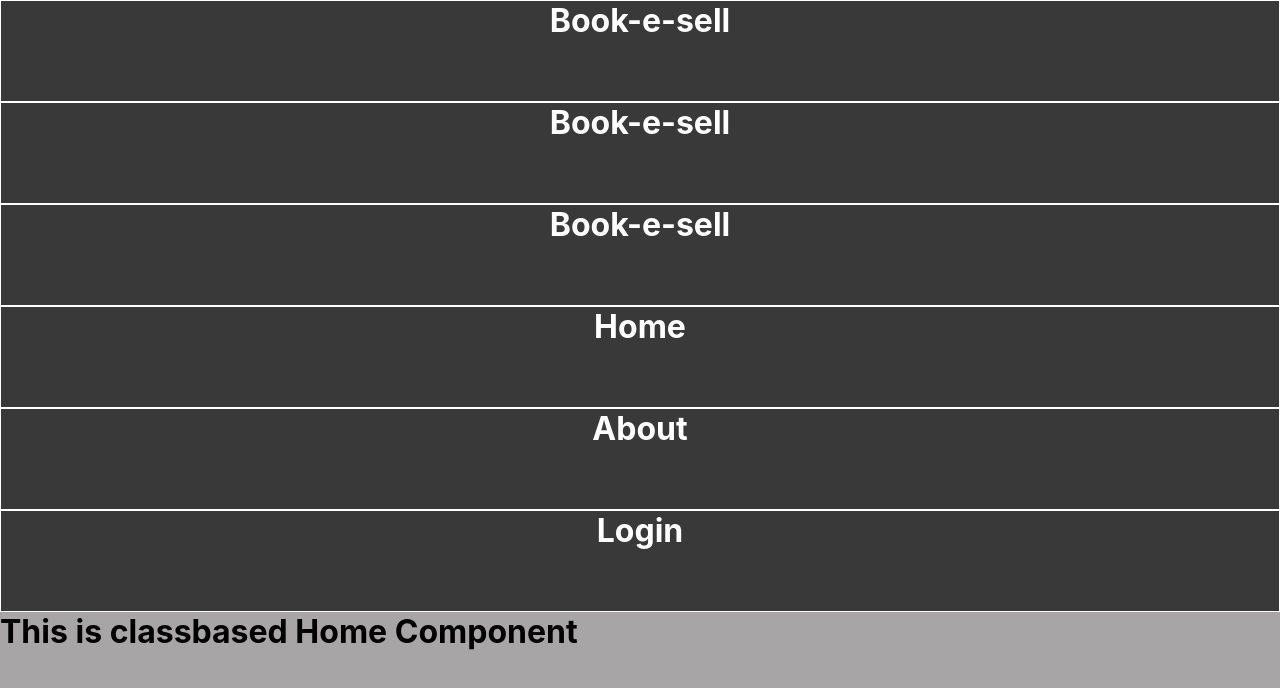
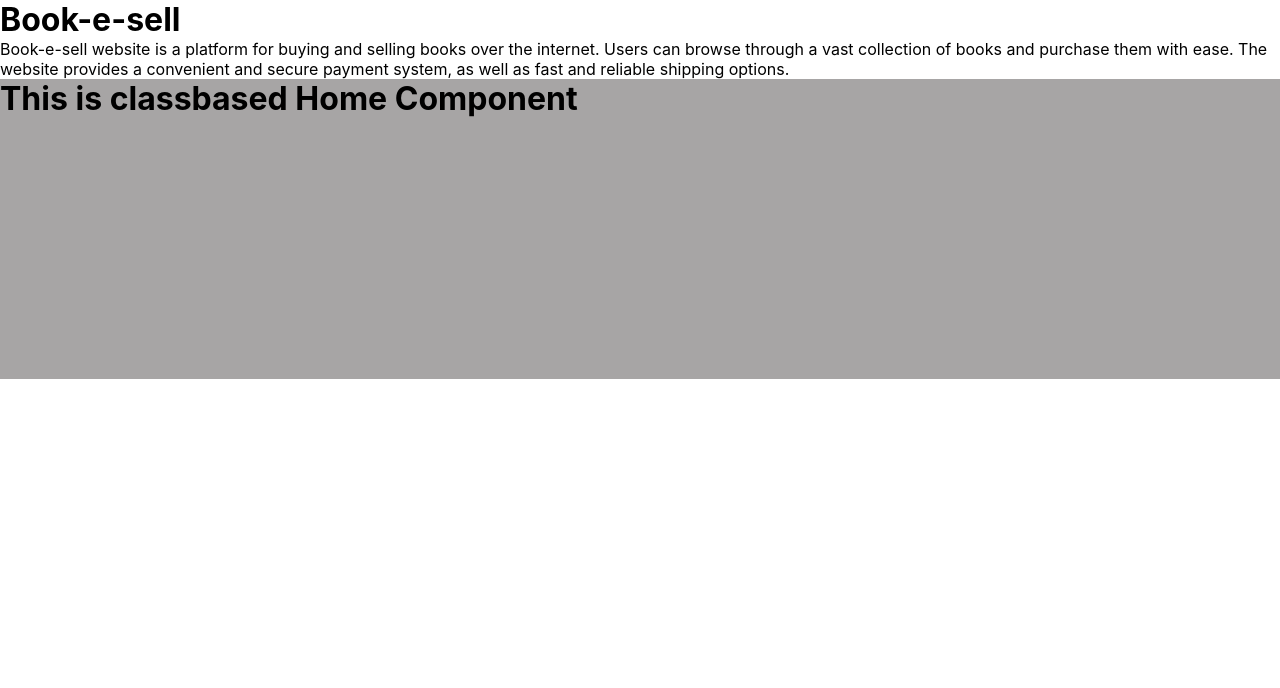
Before and after one commit to tushargadher/book-e-sell, a React (Create React App) app: page / in a window 1280 px wide. Shown: the top 688 px of the page. Built offline with nearby package versions, Linux system fonts and the light colour scheme.

Commit message:
Day 3 Task commit

```diff
--- a/src/Components/Title.js
+++ b/src/Components/Title.js
@@ -1,8 +1,11 @@
 import React from "react";
 const Title = (props) => {
+    //props destructuring
+    const { title, desc } = props;
     return (
         <>
-            <h1 id="title">{props.text}</h1>
+            <h1>{title}</h1>
+            <p>{desc}</p>
         </>
     );
 }
--- a/src/Pages/Home.js
+++ b/src/Pages/Home.js
@@ -1,16 +1,17 @@
 import React, { Component } from "react";
 import Title from '../Components/Title'
 class Home extends Component {
+    constructor(){
+        super()
+        this.state = {
+            title:'Book-e-sell',
+            description:'Book-e-sell website is a platform for buying and selling books over the internet. Users can browse through a vast collection of books and purchase them with ease. The website provides a convenient and secure payment system, as well as fast and reliable shipping options.'
+        }
+    }
     render() {
         return (
             <>
-                <Title text="Book-e-sell"/>
-                <Title text="Book-e-sell"/>
-                <Title text="Book-e-sell"/>
-                <Title text="Home"/>
-                <Title text="About"/>
-                <Title text="Login"/>
-
+            <Title title={this.state.title} desc={this.state.description}/>
                 <div className="container">
 
                     <h1>This is classbased Home Component</h1>
```
